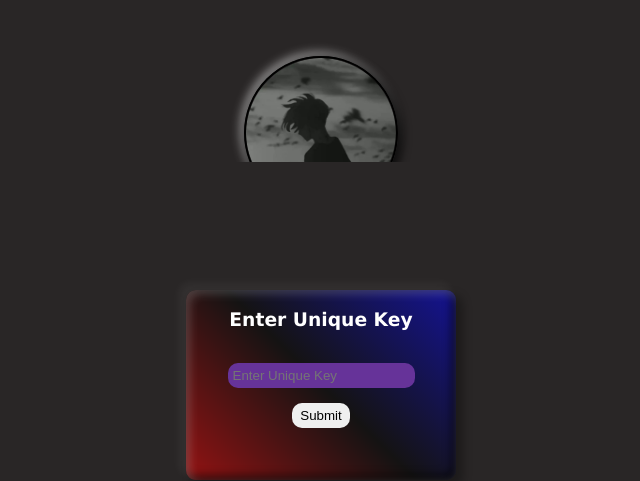
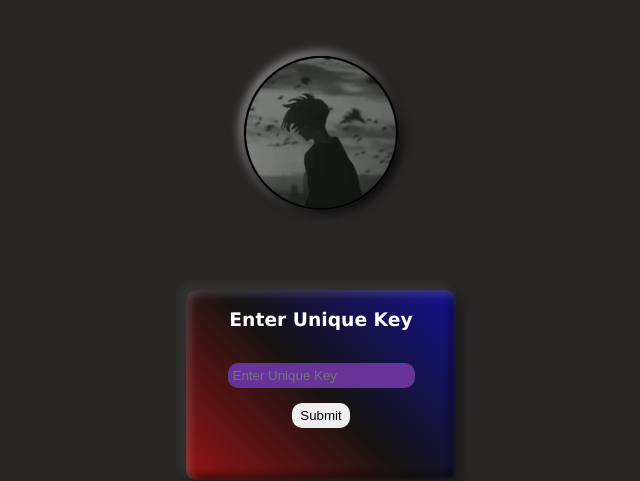
Before and after one commit to yash5800/No_Log_Store, a Flask app: page / in a window 1280 px wide. Shown: the top 481 px of the page, without its empty margins (319-959 px from the left). Run offline with Flask 3, Linux system fonts and the light colour scheme.

Commit message:
Update key.css

```diff
--- a/static/key.css
+++ b/static/key.css
@@ -64,7 +64,6 @@ body{
   justify-content: center;
   align-items: center;
   flex-direction: column;
-    overflow : hidden;
 }
 
 .top span{
@@ -76,6 +75,7 @@ body{
   letter-spacing: 2px;
   color: #4070F4;
   text-shadow: 0 0 5px #4070F4;
+  overflow: hidden;
 }
 
 .top span::before{
```
Lines whose indentation alone changed are shown as unchanged.
